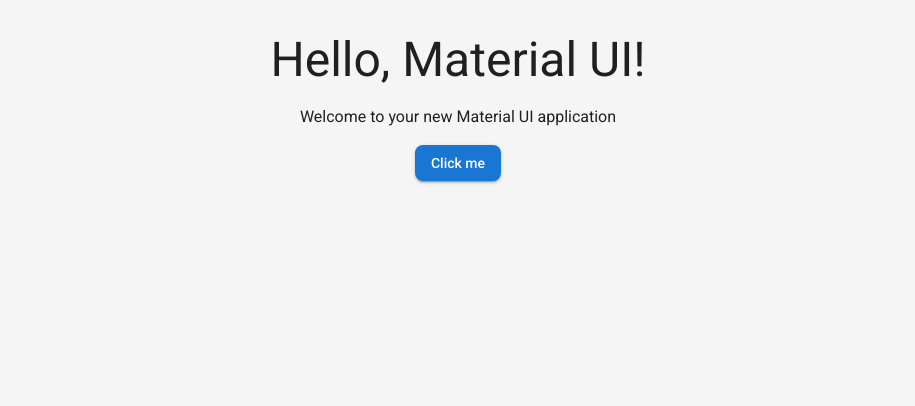
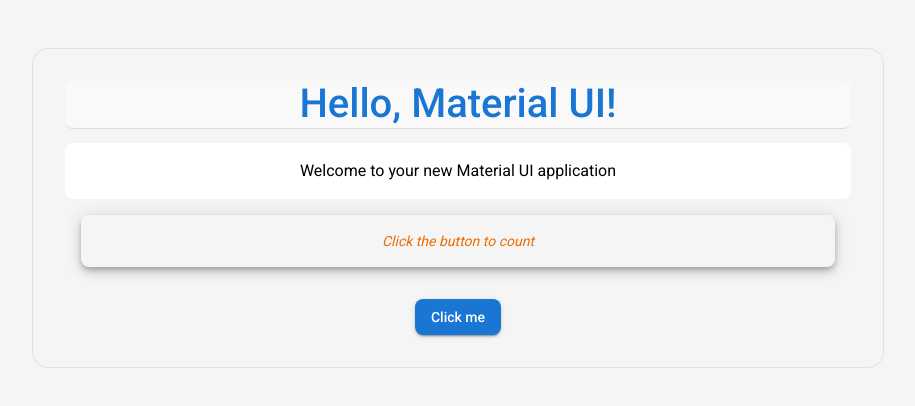
Before and after one commit to elfrucool/learn-front-end, a React app: page / in a window 1280 px wide. Shown: the top 406 px of the page, without its empty margins (182-1097 px from the left). Built offline with nearby package versions, Linux system fonts and the light colour scheme.

Commit message:
Play around with material UI
And add a bit of logic

```diff
--- a/App.tsx
+++ b/App.tsx
@@ -1,23 +1,30 @@
-import React from 'react';
+import React, { useState } from 'react';
 import { ThemeProvider, CssBaseline, Container, Typography, Button, Box} from '@mui/material';
 import theme from './theme';
 
 const App: React.FC = () => {
+    const [clickCount, setClickCount] = useState<number>(0);
+
+
+    let countText: string = `Click count: ${clickCount}`;
+    if (clickCount == 0) {
+        countText = 'Click the button to count';
+    }
+
     return (
         <ThemeProvider theme={theme}>
             <CssBaseline/>
             <Container maxWidth="md">
-                <Box sx={{ my: 4, textAlign: 'center' }}>
-                    <Typography variant='h3' component='h1' gutterBottom>
+                <Box sx={{ my: 4, textAlign: 'center', border: '1px solid #e0e0e0', borderRadius: '16px', padding: '2rem' }}>
+                    <Typography variant='h1' component='h1' gutterBottom color='primary'>
                         Hello, Material UI!
                     </Typography>
-                    <Typography variant='body1' component='p'>
-                        Welcome to your new Material UI application
-                    </Typography>
+                    <Typography variant='body1' component='p'>Welcome to your new Material UI application</Typography>
+                    <Typography variant='body2' component='div' sx={{ fontStyle: clickCount == 0 ? 'italic' : 'normal', color: clickCount == 0 ? 'warning.main' : 'info.main'}} onClick={() => setClickCount(0)}>{countText}</Typography>
                     <Button
                         variant='contained'
                         color='primary'
-                        onClick={() => alert('Button clicked!')}
+                        onClick={() => setClickCount(clickCount + 1)}
                         sx={{ mt: 2}}
                     >
                         Click me
--- a/theme.tsx
+++ b/theme.tsx
@@ -22,7 +22,7 @@
             main: '#ed6c02',
         },
         info: {
-            main: '##0288d1',
+            main: '#0288d1',
         },
         success: {
             main: '#2e7d32',
@@ -44,10 +44,25 @@
         h1: {
             fontSize: '2.5rem',
             fontWeight: 500,
+            backgroundColor: '#f9f9fa',
+            borderBottom: '1px solid #ddd',
+            borderRadius: '8px',
         },
         h2: {
             fontSize: '2rem',
             fontWeight: 500,
+        },
+        body1: {
+            padding: '1rem',
+            color: 'secondary.main',
+            backgroundColor: 'white',
+            borderRadius: '8px'
+        },
+        body2: {
+            margin: '1rem',
+            padding: '1rem',
+            boxShadow: '0px 3px 5px -1px rgba(0,0,0,0.2), 0px 6px 10px 0px rgba(0,0,0,0.14), 0px 1px 18px 0px rgba(0,0,0,0.12)',
+            borderRadius: '8px',
         },
         // Add more typography variants as needed
     },
```
